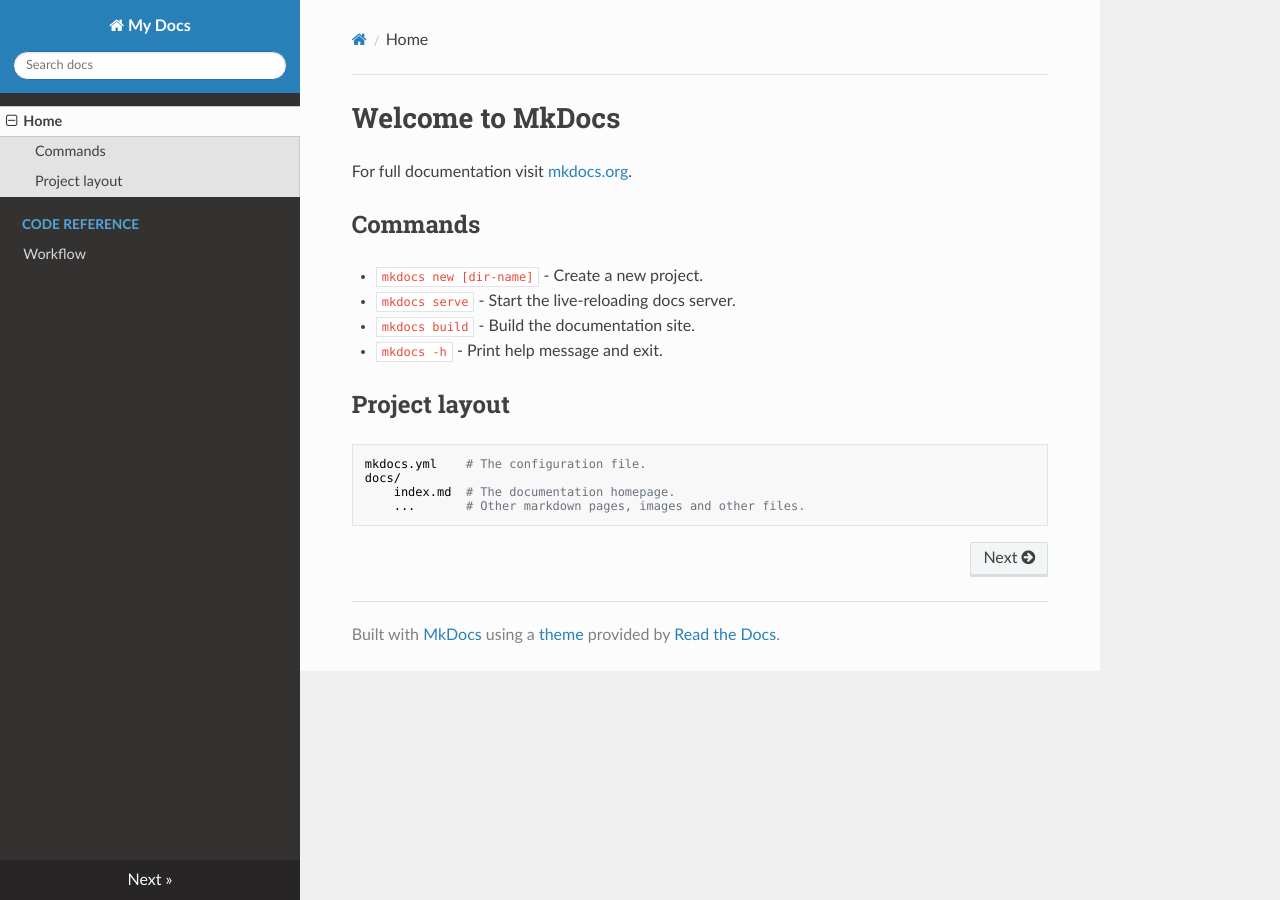
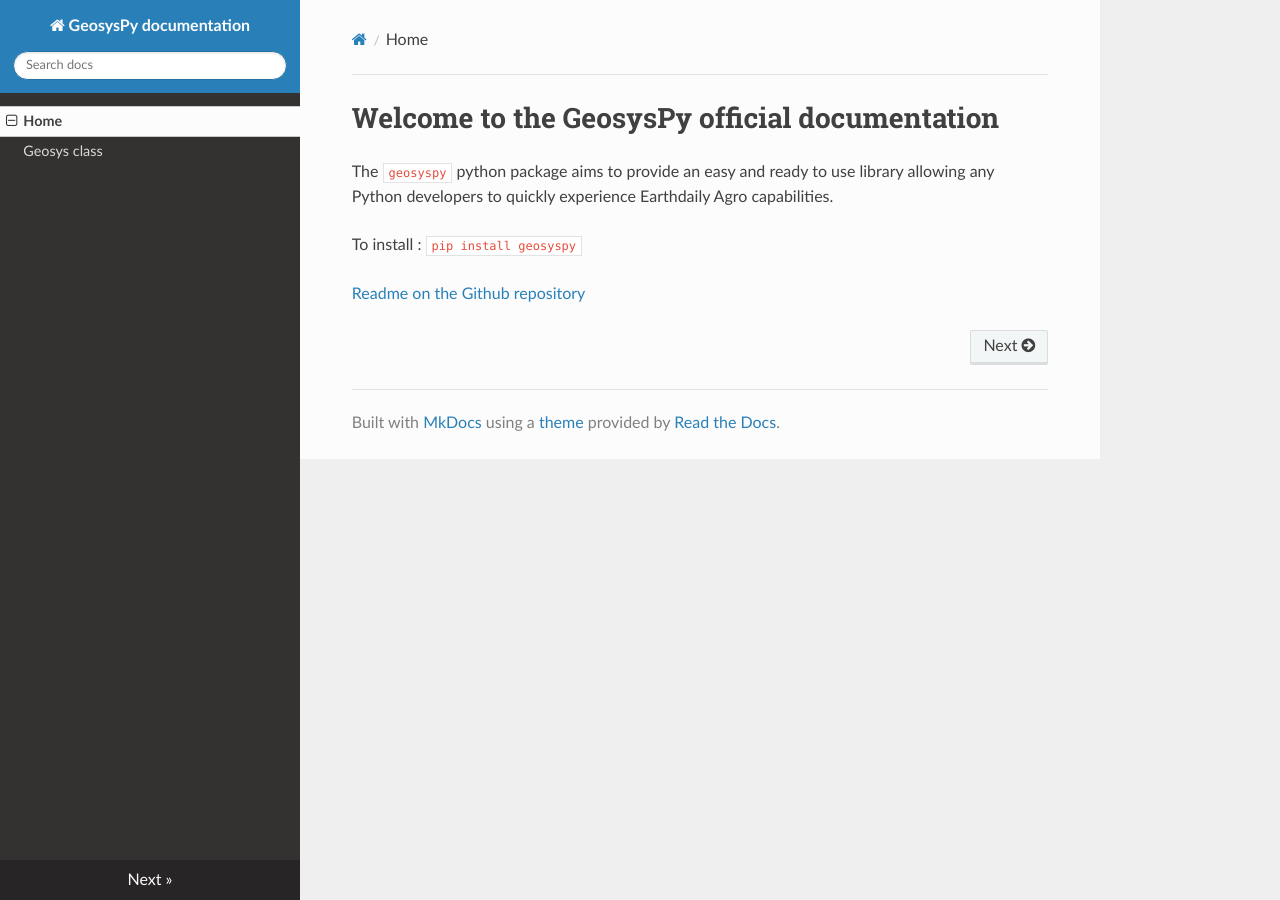
Before and after one commit to earthdaily/GeosysPy, an MkDocs documentation site: the page built from docs/index.md, in a window 1280 px wide. Built offline with MkDocs 1.6.1, drawn with Linux system fonts in a browser that asks for light colours; nearby versions of some CDN libraries.

Commit message:
Add the missing docstrings and improve the documentation

```diff
--- a/docs/index.md
+++ b/docs/index.md
@@ -1,17 +1,7 @@
-# Welcome to MkDocs
+# Welcome to the GeosysPy official documentation
 
-For full documentation visit [mkdocs.org](https://www.mkdocs.org).
+The `geosyspy` python package aims to provide an easy and ready to use library allowing any Python developers to quickly experience Earthdaily Agro capabilities.
 
-## Commands
+To install : `pip install geosyspy`
 
-* `mkdocs new [dir-name]` - Create a new project.
-* `mkdocs serve` - Start the live-reloading docs server.
-* `mkdocs build` - Build the documentation site.
-* `mkdocs -h` - Print help message and exit.
-
-## Project layout
-
-    mkdocs.yml    # The configuration file.
-    docs/
-        index.md  # The documentation homepage.
-        ...       # Other markdown pages, images and other files.
+[Readme on the Github repository](https://github.com/GEOSYS/GeosysPy#readme)
--- a/mkdocs.yml
+++ b/mkdocs.yml
@@ -1,4 +1,4 @@
-site_name: My Docs
+site_name: GeosysPy documentation
 theme:
   name: readthedocs
 
@@ -8,5 +8,4 @@
 
 nav:
     - Home: index.md
-    - Code Reference:
-        - Workflow: geosys-reference.md
+    - Geosys class: geosys-reference.md
```
Also changed, not shown: docs/geosys-reference.md (+7 -2 lines), geosyspy/__init__.py (line endings or trailing spaces), 1 other file.
